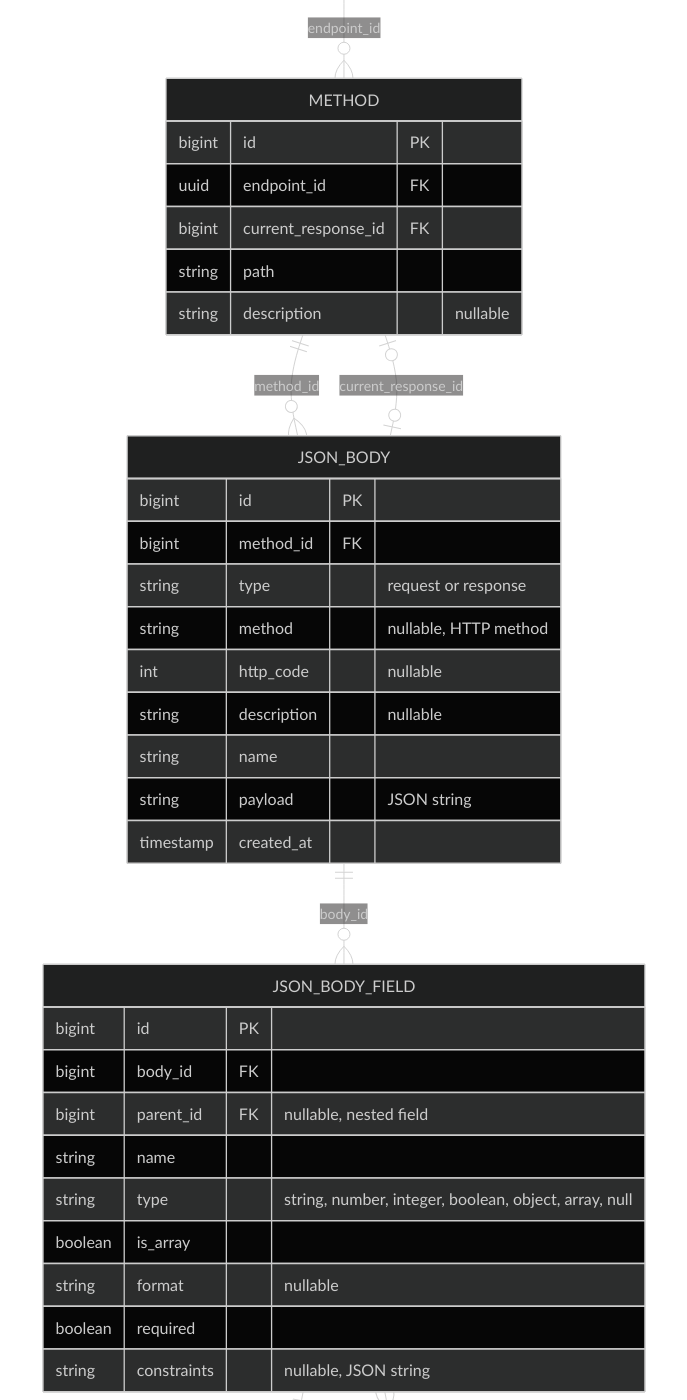
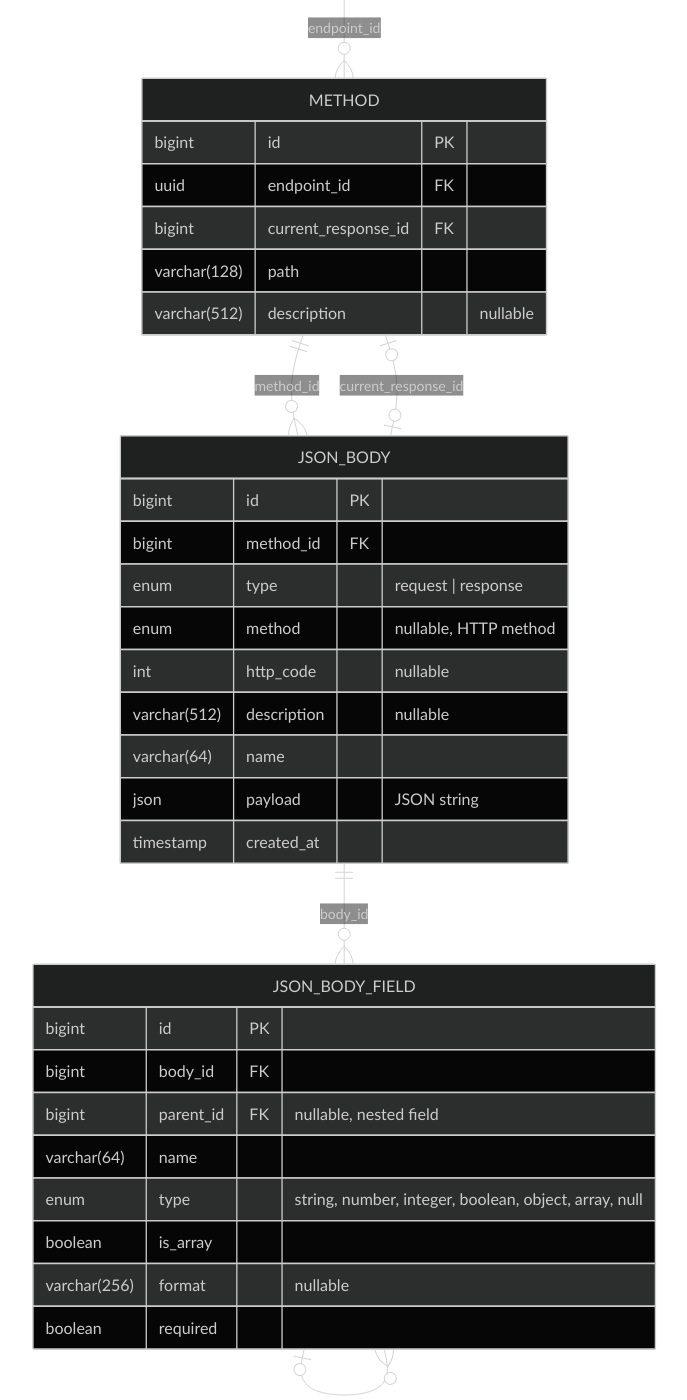
Before and after one commit to p6tso/p6tso.github.io, a Jekyll site: the page built from smokerest/db_schema.md, in a window 1280 px wide and 1400 px high, scrolled down 302 px. Shown: the whole window, without its empty margins (296-983 px from the left). Built offline with Jekyll 4.4.1, drawn with Linux system fonts in a browser that asks for light colours; nearby versions of some CDN libraries; our own code applies the rules of GitHub Pages for plain Markdown files.

Commit message:
делааа

```diff
--- a/smokerest/db_schema.md
+++ b/smokerest/db_schema.md
@@ -8,12 +8,12 @@ erDiagram
     JSON_BODY {
         bigint id PK
         bigint method_id FK
-        string type "request or response"
-        string method "nullable, HTTP method"
+        enum type "request | response"
+        enum method "nullable, HTTP method"
         int http_code "nullable"
-        string description "nullable"
-        string name
-        string payload "JSON string"
+        varchar(512) description "nullable"
+        varchar(64) name
+        json payload "JSON string"
         timestamp created_at
     }
 
@@ -21,25 +21,24 @@ erDiagram
         bigint id PK
         bigint body_id FK
         bigint parent_id FK "nullable, nested field"
-        string name
-        string type "string, number, integer, boolean, object, array, null"
+        varchar(64) name
+        enum type "string, number, integer, boolean, object, array, null"
         boolean is_array
-        string format "nullable"
+        varchar(256) format "nullable"
         boolean required
-        string constraints "nullable, JSON string"
     }
 
     METHOD {
         bigint id PK
         uuid endpoint_id FK
         bigint current_response_id FK
-        string path
-        string description "nullable"
+        varchar(128) path
+        varchar(512) description "nullable"
     }
 
     ENDPOINT {
         uuid id PK
-        string name
+        varchar(64) name
     }
 
     METHOD ||--o{ JSON_BODY : "method_id"
```
Also changed, not shown: smokerest/api.md (+2 -2 lines), smokerest/index.md (+10 -1 lines).
